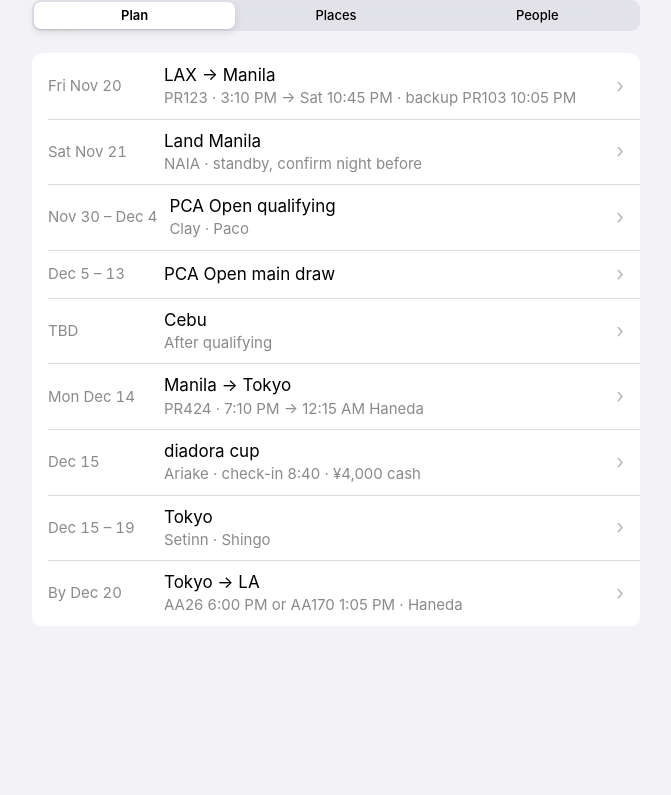
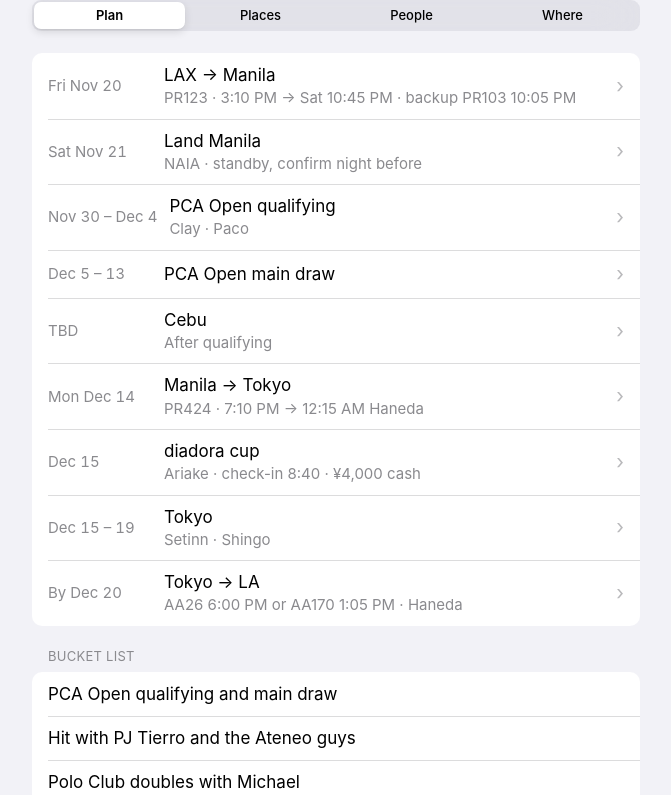
Before and after one commit to jerryshi042003/trip, a plain HTML site: page public/index.html in a window 1280 px wide. Shown: the part 73-868 px from the top of the page, without its empty margins (304-975 px from the left). Before the commit the page ends 800 px from the top, so only its background shows below. Drawn offline with Linux system fonts and the light colour scheme.

Commit message:
Separate Jerry and Tom plans, bucket lists, Where tab, edit guide

```diff
--- a/public/index.html
+++ b/public/index.html
@@ -19,9 +19,15 @@
 html,body{margin:0;background:var(--bg);color:var(--text);font:17px/1.3 -apple-system,BlinkMacSystemFont,"SF Pro Text","Helvetica Neue",sans-serif;-webkit-font-smoothing:antialiased}
 .wrap{max-width:640px;margin:0 auto;padding:calc(env(safe-area-inset-top) + 8px) 16px calc(env(safe-area-inset-bottom) + 40px)}
 h1{font:700 34px/1.15 -apple-system,"SF Pro Display",sans-serif;letter-spacing:.01em;margin:14px 4px 12px}
-.seg{display:grid;grid-template-columns:repeat(3,1fr);background:var(--fill);border-radius:9px;padding:2px;margin:0 0 22px;position:sticky;top:env(safe-area-inset-top);z-index:2;backdrop-filter:blur(20px);-webkit-backdrop-filter:blur(20px)}
+.seg{display:grid;grid-template-columns:repeat(4,1fr);background:var(--fill);border-radius:9px;padding:2px;margin:0 0 22px;position:sticky;top:env(safe-area-inset-top);z-index:2;backdrop-filter:blur(20px);-webkit-backdrop-filter:blur(20px)}
 .seg button{appearance:none;border:0;background:transparent;color:var(--text);font:500 13px/1 -apple-system,sans-serif;padding:7px 0;border-radius:7px;cursor:pointer}
 .seg button[aria-pressed=true]{background:var(--seg);box-shadow:0 3px 8px rgba(0,0,0,.12),0 1px 1px rgba(0,0,0,.04);font-weight:600}
+.top{display:flex;align-items:center;justify-content:space-between;gap:12px}
+.who{display:flex;background:var(--fill);border-radius:9px;padding:2px}
+.who button{appearance:none;border:0;background:transparent;color:var(--text);font:500 13px/1 -apple-system,sans-serif;padding:7px 14px;border-radius:7px;cursor:pointer}
+.who button[aria-pressed=true]{background:var(--seg);box-shadow:0 3px 8px rgba(0,0,0,.12),0 1px 1px rgba(0,0,0,.04);font-weight:600}
+.dot{width:8px;height:8px;border-radius:50%;background:#34c759;flex-shrink:0}
+.dot.off{background:var(--sep)}
 .hdr{font-size:13px;color:var(--sec);text-transform:uppercase;letter-spacing:.02em;margin:22px 16px 7px}
 .group{background:var(--card);border-radius:10px;overflow:hidden}
 .row{display:flex;align-items:center;gap:12px;padding:11px 16px;min-height:44px;position:relative;text-decoration:none;color:inherit}
@@ -43,11 +49,12 @@ h1{font:700 34px/1.15 -apple-system,"SF Pro Display",sans-serif;letter-spacing:.
 </head>
 <body>
 <div class="wrap">
-  <h1>Trip</h1>
+  <div class="top"><h1>Trip</h1><div class="who" role="tablist"><button data-who="jerry" aria-pressed="true">Jerry</button><button data-who="tom" aria-pressed="false">Tom</button></div></div>
   <div class="seg" role="tablist">
     <button data-v="plan" aria-pressed="true">Plan</button>
     <button data-v="places" aria-pressed="false">Places</button>
     <button data-v="people" aria-pressed="false">People</button>
+    <button data-v="where" aria-pressed="false">Where</button>
   </div>
   <div id="out"></div>
 </div>
@@ -66,7 +73,7 @@ h1{font:700 34px/1.15 -apple-system,"SF Pro Display",sans-serif;letter-spacing:.
   const store = { get(k){ try { return localStorage.getItem(k); } catch(e) { return null; } }, set(k,v){ try { localStorage.setItem(k,v); } catch(e) {} } };
   const toast = m => { const t = document.getElementById('toast'); t.textContent = m; t.classList.add('on'); clearTimeout(t._h); t._h = setTimeout(() => t.classList.remove('on'), 1300); };
   const gmap = q => 'https://www.google.com/maps/search/?api=1&query=' + encodeURIComponent(q);
-  let D = null, view = store.get('view') || 'plan';
+  let D = null, view = store.get('view') || 'plan', who = store.get('who') || 'jerry';
 
   const placeRow = p => `<div class="row"><div class="main"><div class="t">${esc(p.name)}</div><div class="s">${esc(p.addr)}</div>${p.ja ? `<div class="ja">${esc(p.ja)}</div>` : ''}</div><div class="acts">${p.ja ? `<button class="a" data-copy="${esc(p.ja)}" aria-label="Copy">${I.copy}</button>` : ''}<a class="a" href="${gmap(p.ja || p.addr)}" aria-label="Map">${I.map}</a></div></div>`;
   const personRow = p => {
@@ -84,13 +91,18 @@ h1{font:700 34px/1.15 -apple-system,"SF Pro Display",sans-serif;letter-spacing:.
 
   function render() {
     document.querySelectorAll('.seg button').forEach(b => b.setAttribute('aria-pressed', String(b.dataset.v === view)));
+    document.querySelectorAll('.who button').forEach(b => b.setAttribute('aria-pressed', String(b.dataset.who === who)));
     if (!D) return;
     const byId = Object.fromEntries(D.places.map(p => [p.id, p]));
     let h = '';
+    const T = D.travelers[who];
     if (view === 'plan') {
-      h = `<div class="group">${D.plan.map(x => { const p = byId[x.place]; return `<a class="row" ${p ? `href="${gmap(p.ja || p.addr)}"` : ''}><div class="date">${esc(x.date)}</div><div class="main"><div class="t">${esc(x.title)}</div>${x.sub ? `<div class="s">${esc(x.sub)}</div>` : ''}</div>${p ? '<span class="chev">›</span>' : ''}</a>`; }).join('')}</div>`;
+      h = `<div class="group">${T.plan.map(x => { const p = byId[x.place]; return `<a class="row" ${p ? `href="${gmap(p.ja || p.addr)}"` : ''}><div class="date">${esc(x.date)}</div><div class="main"><div class="t">${esc(x.title)}</div>${x.sub ? `<div class="s">${esc(x.sub)}</div>` : ''}</div>${p ? '<span class="chev">›</span>' : ''}</a>`; }).join('')}</div>`;
+      if (T.bucket && T.bucket.length) h += `<div class="hdr">Bucket list</div><div class="group">${T.bucket.map(b => `<div class="row"><div class="main"><div class="t">${esc(b)}</div></div></div>`).join('')}</div>`;
     } else if (view === 'places') {
       for (const city of [...new Set(D.places.map(p => p.city))]) h += `<div class="hdr">${esc(city)}</div><div class="group">${D.places.filter(p => p.city === city).map(placeRow).join('')}</div>`;
+    } else if (view === 'where') {
+      h = `<div class="group">${Object.values(D.travelers).map(x => `<a class="row" ${x.where ? `href="${esc(x.where)}"` : ''}><span class="dot${x.where ? '' : ' off'}"></span><div class="main"><div class="t">${esc(x.name)}</div><div class="s">${x.where ? 'Live location' : 'Not shared'}</div></div>${x.where ? '<span class="chev">›</span>' : ''}</a>`).join('')}</div>`;
     } else {
       h += `<div class="hdr">Contacts</div><div class="group">${D.people.map(personRow).join('')}</div>`;
       h += `<div class="hdr">Emergency</div><div class="group">${D.emergency.map(personRow).join('')}</div>`;
@@ -100,6 +112,7 @@ h1{font:700 34px/1.15 -apple-system,"SF Pro Display",sans-serif;letter-spacing:.
 
 
   document.addEventListener('click', e => {
+    const w = e.target.closest('.who button'); if (w) { who = w.dataset.who; store.set('who', who); render(); return; }
     const s = e.target.closest('.seg button'); if (s) { view = s.dataset.v; store.set('view', view); render(); window.scrollTo(0, 0); return; }
     const c = e.target.closest('[data-copy]'); if (c) { navigator.clipboard?.writeText(c.dataset.copy).then(() => toast('Copied'), () => toast(c.dataset.copy)); return; }
   });
--- a/public/sw.js
+++ b/public/sw.js
@@ -1,4 +1,4 @@
-const C = 'trip-v2';
+const C = 'trip-v3';
 const SHELL = ['./', 'index.html', 'manifest.webmanifest', 'icon-180.png', 'icon-192.png', 'icon-512.png', 'trip.json'];
 self.addEventListener('install', e => { e.waitUntil(caches.open(C).then(c => c.addAll(SHELL)).then(() => self.skipWaiting())); });
 self.addEventListener('activate', e => { e.waitUntil(caches.keys().then(k => Promise.all(k.filter(x => x !== C).map(x => caches.delete(x)))).then(() => self.clients.claim())); });
--- a/public/trip.json
+++ b/public/trip.json
@@ -1,61 +1,5 @@
 {
  "updated": "2026-11-17",
- "plan": [
-  {
-   "date": "Fri Nov 20",
-   "title": "LAX → Manila",
-   "sub": "PR123 · 3:10 PM → Sat 10:45 PM · backup PR103 10:05 PM",
-   "place": "naia"
-  },
-  {
-   "date": "Sat Nov 21",
-   "title": "Land Manila",
-   "sub": "NAIA · standby, confirm night before",
-   "place": "naia"
-  },
-  {
-   "date": "Nov 30 – Dec 4",
-   "title": "PCA Open qualifying",
-   "sub": "Clay · Paco",
-   "place": "pca"
-  },
-  {
-   "date": "Dec 5 – 13",
-   "title": "PCA Open main draw",
-   "sub": "",
-   "place": "pca"
-  },
-  {
-   "date": "TBD",
-   "title": "Cebu",
-   "sub": "After qualifying",
-   "place": "asmara"
-  },
-  {
-   "date": "Mon Dec 14",
-   "title": "Manila → Tokyo",
-   "sub": "PR424 · 7:10 PM → 12:15 AM Haneda",
-   "place": "hnd"
-  },
-  {
-   "date": "Dec 15",
-   "title": "diadora cup",
-   "sub": "Ariake · check-in 8:40 · ¥4,000 cash",
-   "place": "ariake"
-  },
-  {
-   "date": "Dec 15 – 19",
-   "title": "Tokyo",
-   "sub": "Setinn · Shingo",
-   "place": "setinn"
-  },
-  {
-   "date": "By Dec 20",
-   "title": "Tokyo → LA",
-   "sub": "AA26 6:00 PM or AA170 1:05 PM · Haneda",
-   "place": "hnd"
-  }
- ],
  "places": [
   {
    "id": "naia",
@@ -86,6 +30,24 @@
    "city": "Cebu",
    "name": "Asmara Tennis",
    "addr": "1 Paseo Saturnino, Maria Luisa Rd, Banilad, Cebu City"
+  },
+  {
+   "id": "cebu-airport",
+   "city": "Cebu",
+   "name": "Mactan-Cebu Airport",
+   "addr": "Mactan-Cebu International Airport, Lapu-Lapu City, Cebu"
+  },
+  {
+   "id": "siargao-airport",
+   "city": "Siargao",
+   "name": "Siargao Airport",
+   "addr": "Sayak Airport, Del Carmen, Siargao Island"
+  },
+  {
+   "id": "cloud9",
+   "city": "Siargao",
+   "name": "Cloud 9",
+   "addr": "Cloud 9, Catangnan, General Luna, Siargao Island"
   },
   {
    "id": "hnd",
@@ -216,5 +178,111 @@
    "name": "Japan ambulance",
    "phone": "119"
   }
- ]
+ ],
+ "travelers": {
+  "jerry": {
+   "name": "Jerry",
+   "plan": [
+    {
+     "date": "Fri Nov 20",
+     "title": "LAX → Manila",
+     "sub": "PR123 · 3:10 PM → Sat 10:45 PM · backup PR103 10:05 PM",
+     "place": "naia"
+    },
+    {
+     "date": "Sat Nov 21",
+     "title": "Land Manila",
+     "sub": "NAIA · standby, confirm night before",
+     "place": "naia"
+    },
+    {
+     "date": "Nov 30 – Dec 4",
+     "title": "PCA Open qualifying",
+     "sub": "Clay · Paco",
+     "place": "pca"
+    },
+    {
+     "date": "Dec 5 – 13",
+     "title": "PCA Open main draw",
+     "sub": "",
+     "place": "pca"
+    },
+    {
+     "date": "TBD",
+     "title": "Cebu",
+     "sub": "After qualifying",
+     "place": "asmara"
+    },
+    {
+     "date": "Mon Dec 14",
+     "title": "Manila → Tokyo",
+     "sub": "PR424 · 7:10 PM → 12:15 AM Haneda",
+     "place": "hnd"
+    },
+    {
+     "date": "Dec 15",
+     "title": "diadora cup",
+     "sub": "Ariake · check-in 8:40 · ¥4,000 cash",
+     "place": "ariake"
+    },
+    {
+     "date": "Dec 15 – 19",
+     "title": "Tokyo",
+     "sub": "Setinn · Shingo",
+     "place": "setinn"
+    },
+    {
+     "date": "By Dec 20",
+     "title": "Tokyo → LA",
+     "sub": "AA26 6:00 PM or AA170 1:05 PM · Haneda",
+     "place": "hnd"
+    }
+   ],
+   "bucket": [
+    "PCA Open qualifying and main draw",
+    "Hit with PJ Tierro and the Ateneo guys",
+    "Polo Club doubles with Michael",
+    "Asmara clay in Cebu",
+    "Setinn with Shingo",
+    "diadora cup at Ariake"
+   ],
+   "where": ""
+  },
+  "tom": {
+   "name": "Tom",
+   "plan": [
+    {
+     "date": "TBD",
+     "title": "Fly to Cebu",
+     "sub": "Flight not set",
+     "place": "cebu-airport"
+    },
+    {
+     "date": "TBD",
+     "title": "Siargao",
+     "sub": "Surf and hoop",
+     "place": "cloud9"
+    },
+    {
+     "date": "TBD",
+     "title": "Manila",
+     "sub": "PCA doubles with Jerry, date from Alex",
+     "place": "pca"
+    },
+    {
+     "date": "Dec 15 – 19",
+     "title": "Tokyo",
+     "sub": "With Jerry",
+     "place": "setinn"
+    }
+   ],
+   "bucket": [
+    "Surf Cloud 9",
+    "Hoop in Siargao",
+    "PCA doubles with Jerry",
+    "Tokyo with Jerry"
+   ],
+   "where": ""
+  }
+ }
 }
```
Also changed, not shown: AGENTS.md (added, +29 -0 lines), README.md.
